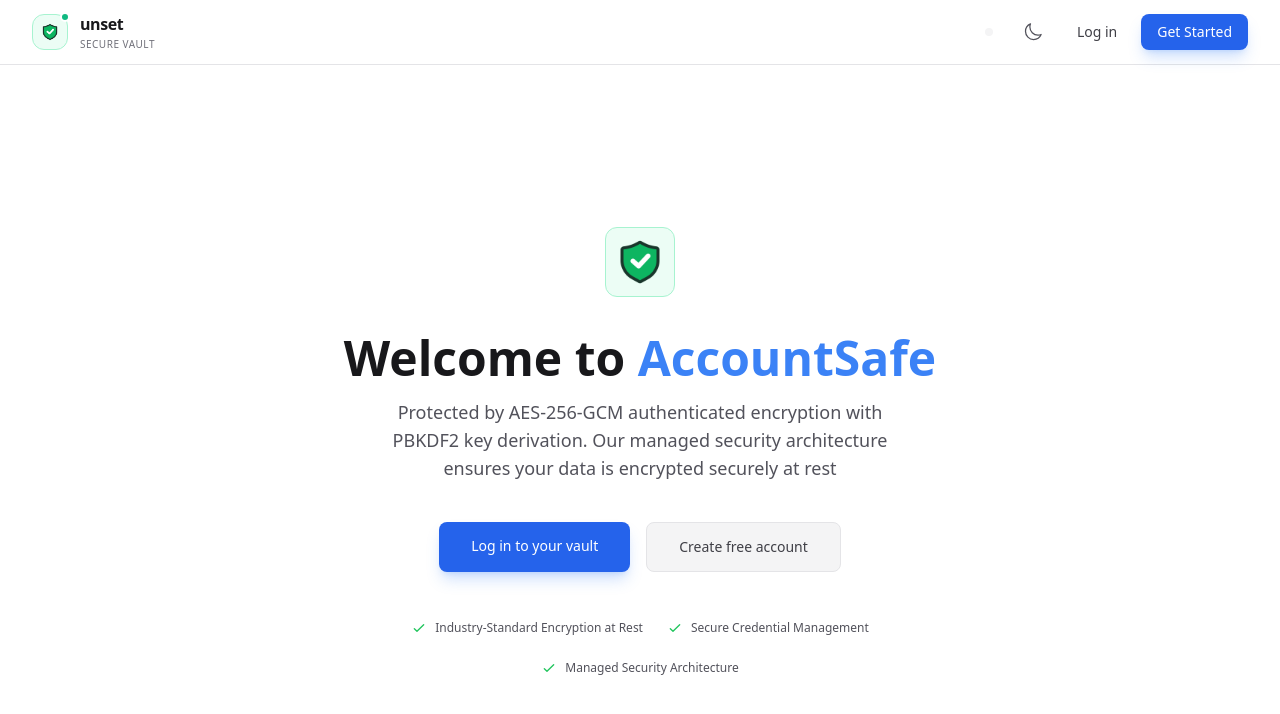
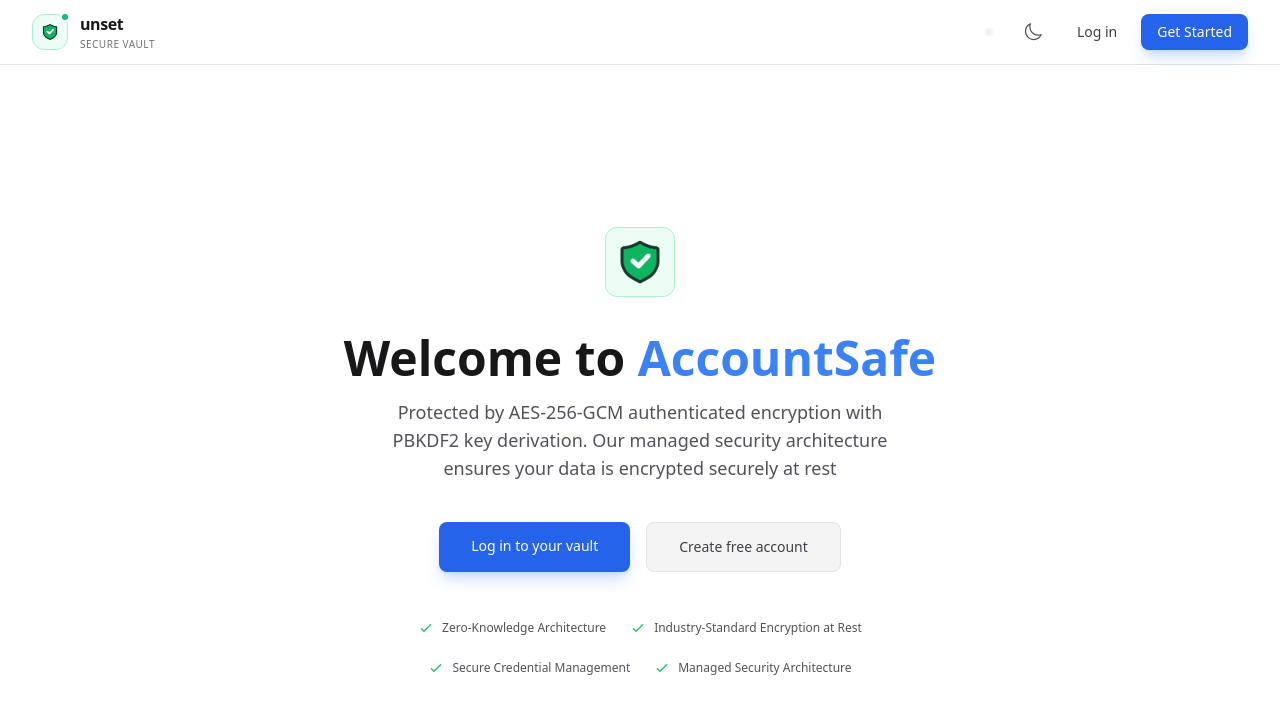
Before and after one commit to pankaj-bind/AccountSafe, a React (Create React App) app in the folder frontend/: page / in a window 1280 px wide. Shown: the top 714 px of the page. Built offline with nearby package versions, Linux system fonts and the light colour scheme; no server answers.

Commit message:
feat(homepage): add Zero-Knowledge Architecture trust indicator

```diff
--- a/frontend/src/pages/HomePage.tsx
+++ b/frontend/src/pages/HomePage.tsx
@@ -48,6 +48,12 @@ const HomePage: React.FC = () => {
                 <svg className="w-4 h-4 text-green-500" fill="none" viewBox="0 0 24 24" stroke="currentColor" strokeWidth={2}>
                   <path strokeLinecap="round" strokeLinejoin="round" d="M5 13l4 4L19 7" />
                 </svg>
+                Zero-Knowledge Architecture
+              </div>
+              <div className="flex items-center gap-2">
+                <svg className="w-4 h-4 text-green-500" fill="none" viewBox="0 0 24 24" stroke="currentColor" strokeWidth={2}>
+                  <path strokeLinecap="round" strokeLinejoin="round" d="M5 13l4 4L19 7" />
+                </svg>
                 Industry-Standard Encryption at Rest
               </div>
               <div className="flex items-center gap-2">
```
